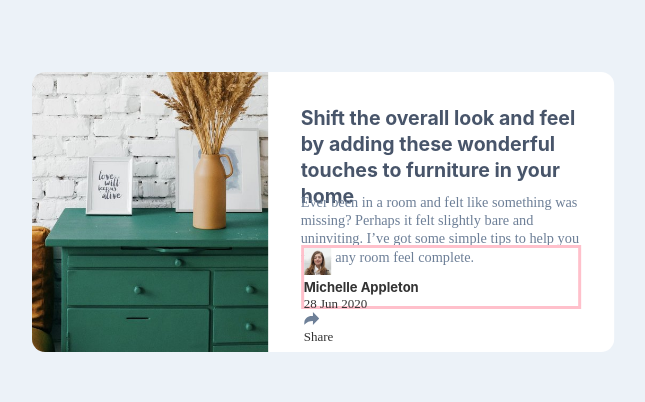
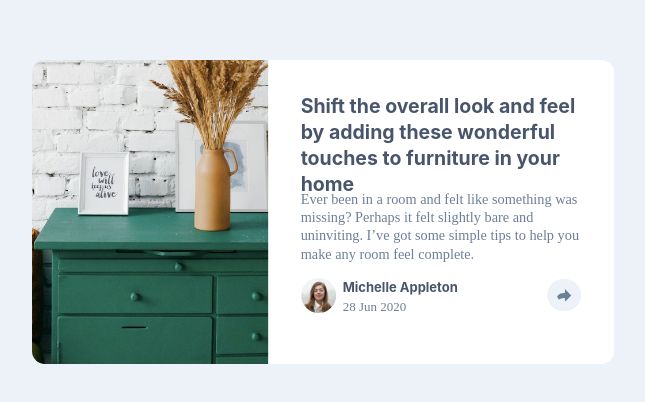
Before and after one commit to AmIKamil/article-preview-component, a plain HTML site: page index.html in a window 1280 px wide. Shown: the part 188-590 px from the top of the page, without its empty margins (320-965 px from the left). Drawn offline with Linux system fonts and the light colour scheme.

Commit message:
finishing styling on footer

```diff
--- a/style.css
+++ b/style.css
@@ -40,7 +40,7 @@ body{
 }
 
 .container{
-    height: 35dvh;
+    height: 38dvh;
     width: 45dvw;
     margin: 0 auto;
     display: flex;
@@ -88,17 +88,50 @@ body{
     width: 100%;
     height: 4rem;
     color: var(--Desaturated-Dark-Blue);
-    margin-top: -1.2rem;
+    margin-top: -0.5rem;
     font-size: 1.1rem;
     line-height: 1.4rem;
 }
 
 .article-container footer{
-    border: 3px solid pink;
     width: 100%;
     height: 30%;
+    margin-top: 1.6rem;
+    display: flex;
+    flex-direction: row;
+    align-items: center;
+    position: relative;
 }
 
 footer .avatar img{
-    width: 10%;
+    width: 20%;
+    border-radius: 2rem;
+    margin: auto 0;
 }
+
+footer .icon img{
+    width: 100%;
+    padding: 0.75rem;
+    border-radius: 2rem;
+    background-color: var(--Light-Grayish-Blue);
+}
+
+.author-info{
+    position: absolute;
+    left: 15%;
+    line-height: 1.5rem;
+    color: var(--Desaturated-Dark-Blue);
+}
+
+.author-info span{
+    color: var(--Dark-Grayish-Blue);
+}
+
+.icon{
+    position: absolute;
+    right: 0;
+}
+
+.share-text{
+    display: none;
+}
```
